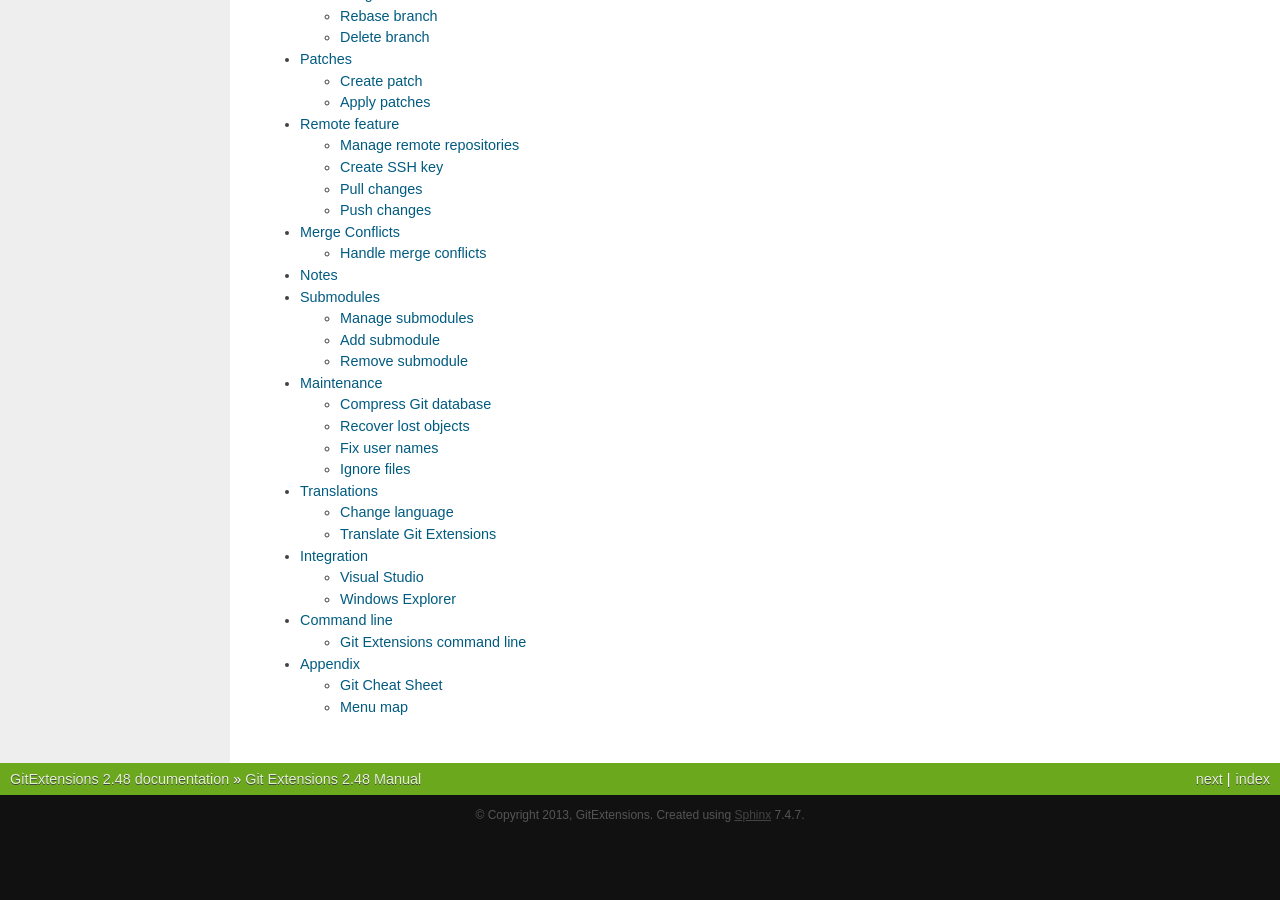
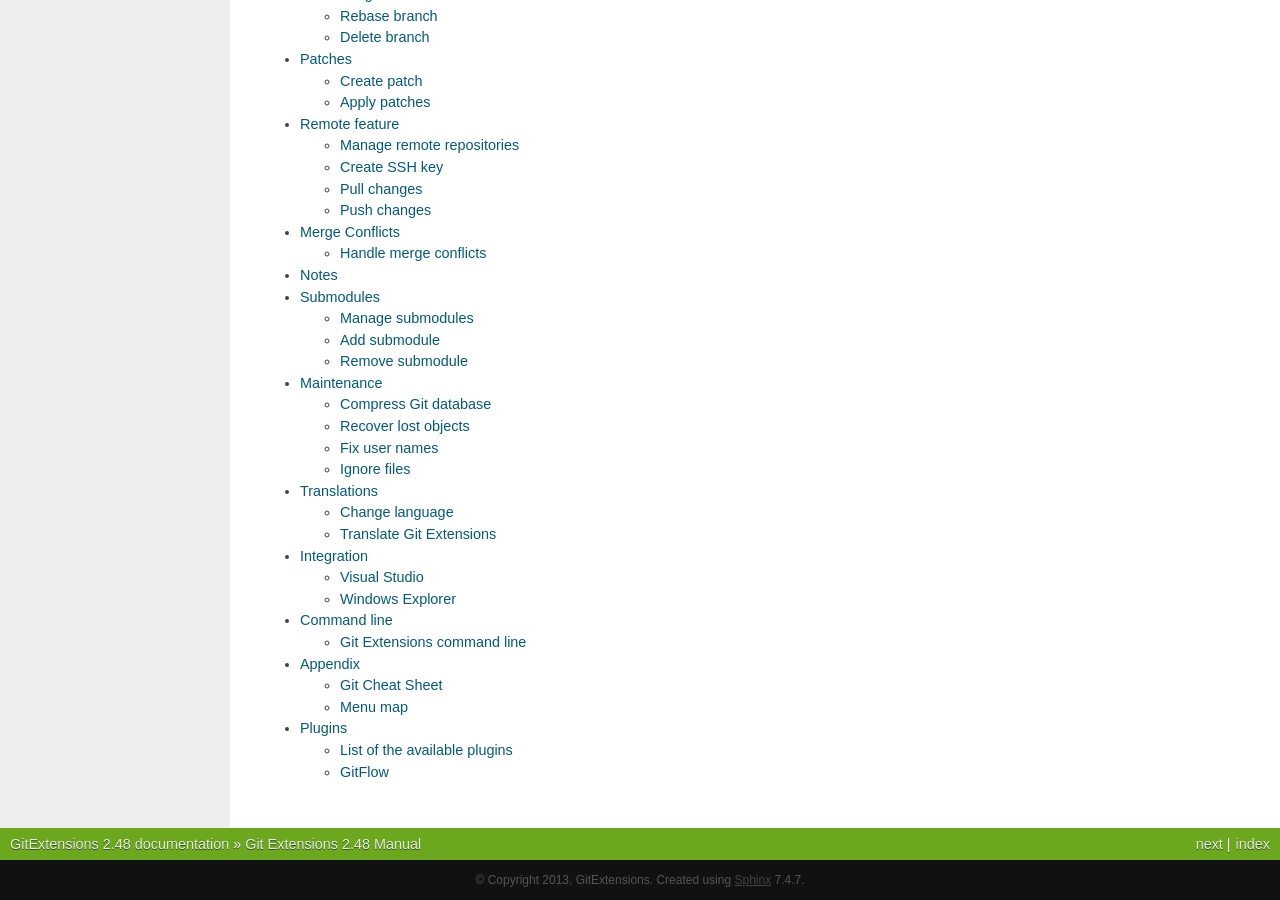
Before and after one commit to martinqt/GitExtensionsDoc, a Sphinx documentation site: the page built from source/index.rst, in a window 1280 px wide and 900 px high, scrolled down 773 px. Built offline with Sphinx 7.4.7, drawn with Linux system fonts in a browser that asks for light colours; before the commit the page ends 1608 px from its top, so only the background shows below that; some of the changed lines change nothing that is shown.

Commit message:
gitflow plugin documentation

```diff
--- a/source/index.rst
+++ b/source/index.rst
@@ -20,3 +20,4 @@
    integration
    command_line
    z_appendix
+   plugins
--- /dev/null
+++ b/source/plugins.rst
@@ -0,0 +1,31 @@
+Plugins
+==========
+
+List of the available plugins
+-----------------------------
+
+* Auto Compile Submodules
+* Background Fetch
+* Create Local Tracking Branches
+* Delete Unused Branches
+* Find Large Files
+* Gerrit Code Review
+* GitFlow
+* GitUIPluginInterfaces
+* Github
+* Gource
+* Proxy Switcher
+* Release Notes Generator
+* Statistics
+
+GitFlow
+-------
+
+This plugin permit to manage your _branching model: http://nvie.com/posts/a-successful-git-branching-model/ with _GitFlow: https://github.com/nvie/gitflow in GitExtension
+
+You should have GitFlow installed to use this plugin.
+
+The GitFlow plugin permit to :
+- init gitflow in your git repository
+- create your feature, hotfix, release or support branch
+- manage (pull, publish or finish) your existing gitflow branches
```
